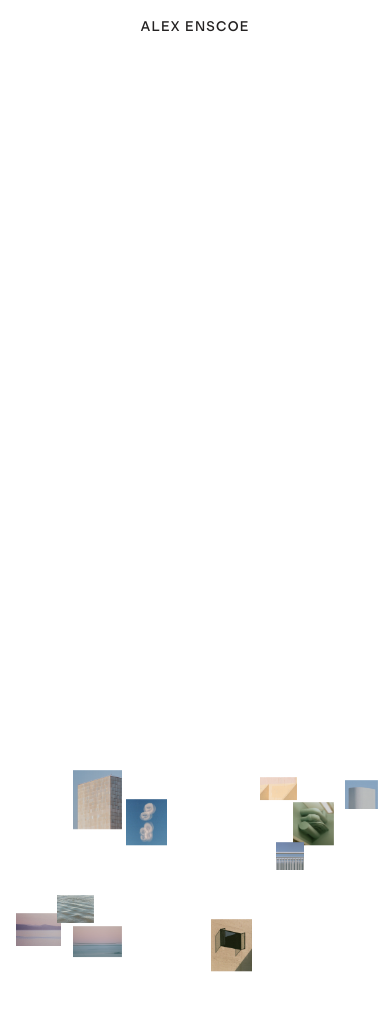
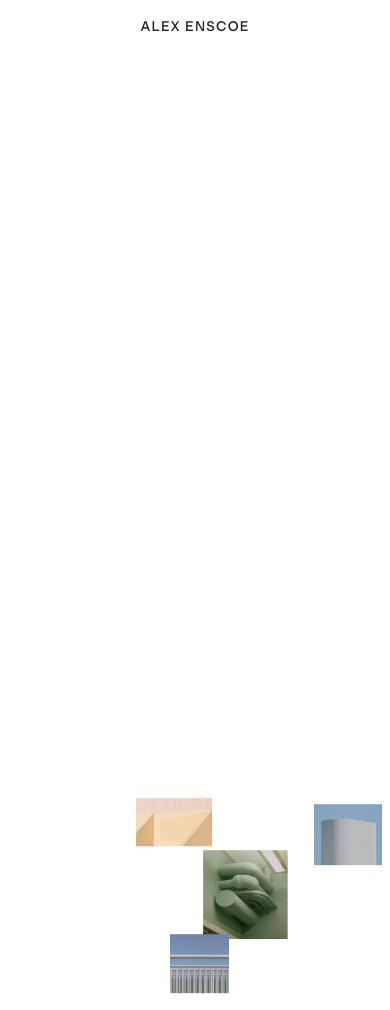
Before and after one commit to nktkarnany/Alex-Enscoe, a plain HTML site: page index.html in a window 390 px wide. Shown: the top 1010 px of the page. Drawn offline with Linux system fonts and the light colour scheme; animation ran at ten frames a second.

Commit message:
mobile layout implemented

```diff
--- a/app.css
+++ b/app.css
@@ -116,6 +116,13 @@ main {
   grid-template-columns: repeat(48, 1fr);
   grid-template-rows: repeat(220, 1fr);
   overflow: hidden;
+}
+
+@media only screen and (max-width: 768px) {
+  .container {
+    grid-template-columns: repeat(24, 1fr);
+    grid-template-rows: repeat(592, 1fr);
+  }
 }
 
 .heading {
--- a/js/app.js
+++ b/js/app.js
@@ -36,6 +36,8 @@ window.addEventListener("DOMContentLoaded", () => {
     counter1 = 0,
     counter2,
     event;
+
+  let isMobile = false;
 
   const images = [];
 
@@ -286,7 +288,170 @@ window.addEventListener("DOMContentLoaded", () => {
     }
   }
 
-  let sections = [
+  const mobileMediaQuery = window.matchMedia(
+    "(min-device-width : 320px) and (max-device-width : 480px)"
+  );
+
+  function checkSize(e) {
+    if (e.matches) {
+      isMobile = true;
+    }
+  }
+
+  checkSize(mobileMediaQuery);
+
+  let sections;
+
+  if (isMobile) {
+    sections = [
+      {
+        box: new Box(3, 21, 5, 17), // Box Params: Col Start, Col Span, Row Start, Row Span
+        imgs: [
+          new Img(1, 26, 2, 23, 1, 1), // Img Params: Col Start, Col Span, Row Start, Row Span, Img Src, Speed, Z-Index
+          new Img(23, 20, 18, 16, 2, 2),
+        ],
+      },
+      {
+        box: new Box(2, 23, 26, 23),
+        imgs: [
+          new Img(1, 20, 16, 10, 3, 1),
+          new Img(10, 19, 2, 12, 4, 1),
+          new Img(25, 21, 22, 16, 5, 1),
+          new Img(7, 16, 34, 12, 6, 1),
+        ],
+      },
+      {
+        box: new Box(2, 22, 56, 16),
+        imgs: [
+          new Img(21, 18, 2, 10, 7, 2),
+          new Img(1, 23, 8, 12, 8, 1),
+          new Img(19, 26, 21, 12, 9, 1),
+        ],
+      },
+      {
+        box: new Box(4, 11, 79, 10),
+        imgs: [new Img(1, 21, 2, 19, 10, 1)],
+      },
+      {
+        box: new Box(2, 21, 93, 14),
+        imgs: [new Img(14, 27, 1, 12, 13, 1), new Img(1, 33, 11, 17, 14, 1)],
+      },
+      {
+        box: new Box(15, 9, 108, 6),
+        imgs: [new Img(2, 17, 1, 11, 15, 1)],
+      },
+      {
+        box: new Box(2, 20, 119, 9),
+        imgs: [new Img(1, 19, 4, 15, 11, 1), new Img(23, 15, 2, 14, 12, 1)],
+      },
+      {
+        box: new Box(4, 20, 135, 23),
+        imgs: [
+          new Img(2, 21, 2, 14, 17, 1),
+          new Img(18, 23, 18, 16, 16, 1),
+          new Img(6, 18, 32, 16, 18, 1),
+        ],
+      },
+      {
+        box: new Box(2, 22, 166, 12),
+        imgs: [new Img(1, 22, 2, 12, 19, 1), new Img(21, 23, 10, 14, 20, 1)],
+      },
+      {
+        box: new Box(7, 10, 185, 7),
+        imgs: [new Img(2, 18, 2, 13, 23, 1)],
+      },
+      {
+        box: new Box(2, 22, 197, 22),
+        imgs: [
+          new Img(5, 29, 2, 20, 21, 1),
+          new Img(1, 15, 24, 14, 24, 1),
+          new Img(15, 29, 30, 14, 22, 2),
+        ],
+      },
+      {
+        box: new Box(2, 22, 226, 22),
+        imgs: [
+          new Img(25, 19, 2, 17, 25, 2),
+          new Img(3, 25, 8, 22, 26, 1),
+          new Img(16, 26, 32, 13, 29, 1),
+        ],
+      },
+      {
+        box: new Box(2, 21, 254, 18),
+        imgs: [new Img(12, 30, 2, 18, 27, 1), new Img(3, 17, 22, 15, 28, 1)],
+      },
+      {
+        box: new Box(9, 10, 277, 8),
+        imgs: [new Img(2, 18, 2, 14, 30, 1)],
+      },
+      {
+        box: new Box(5, 9, 283, 7),
+        imgs: [new Img(2, 16, 2, 12, 31, 1)],
+      },
+      {
+        box: new Box(2, 21, 295, 23),
+        imgs: [
+          new Img(12, 26, 2, 14, 32, 2),
+          new Img(1, 18, 14, 16, 35, 1),
+          new Img(14, 28, 32, 14, 36, 1),
+        ],
+      },
+      {
+        box: new Box(4, 20, 324, 13),
+        imgs: [new Img(2, 22, 2, 14, 34, 2), new Img(13, 26, 14, 12, 33, 1)],
+      },
+      {
+        box: new Box(2, 22, 342, 19),
+        imgs: [
+          new Img(25, 20, 1, 17, 39, 1),
+          new Img(1, 30, 14, 12, 38, 2),
+          new Img(21, 24, 26, 12, 37, 1),
+        ],
+      },
+      {
+        box: new Box(3, 19, 365, 18),
+        imgs: [new Img(2, 21, 2, 13, 41, 1), new Img(14, 24, 16, 20, 40, 1)],
+      },
+      {
+        box: new Box(7, 10, 388, 8),
+        imgs: [new Img(2, 18, 2, 14, 42, 1)],
+      },
+      {
+        box: new Box(2, 22, 403, 21),
+        imgs: [
+          new Img(28, 16, 2, 13, 43, 1),
+          new Img(1, 15, 10, 13, 44, 1),
+          new Img(25, 19, 22, 9, 45, 2),
+          new Img(5, 25, 28, 14, 47, 1),
+        ],
+      },
+      {
+        box: new Box(12, 10, 430, 9),
+        imgs: [new Img(1, 19, 2, 15, 46, 1)],
+      },
+      {
+        box: new Box(2, 16, 441, 8),
+        imgs: [new Img(2, 31, 2, 15, 49, 1)],
+      },
+      {
+        box: new Box(7, 17, 453, 14),
+        imgs: [new Img(13, 31, 2, 15, 48, 1), new Img(2, 18, 14, 14, 50, 2)],
+      },
+      {
+        box: new Box(3, 22, 471, 18),
+        imgs: [new Img(18, 26, 2, 16, 52, 1), new Img(4, 19, 20, 17, 51, 1)],
+      },
+      {
+        box: new Box(10, 13, 493, 6),
+        imgs: [new Img(2, 24, 2, 11, 53, 1)],
+      },
+      {
+        box: new Box(6, 11, 503, 10),
+        imgs: [new Img(2, 20, 2, 18, 54, 1)],
+      },
+    ];
+  } else {
+    sections = [
       {
         box: new Box(10, 12, 3, 12), // Box Params: Col Start, Col Span, Row Start, Row Span
         imgs: [
@@ -433,6 +598,7 @@ window.addEventListener("DOMContentLoaded", () => {
         imgs: [new Img(1, 9, 1, 14, 54, 1)],
       },
     ];
+  }
 
   // Checking image container viewport starts here
   const observer = new IntersectionObserver(handleIntersection, {
```
Lines whose indentation alone changed are shown as unchanged.
